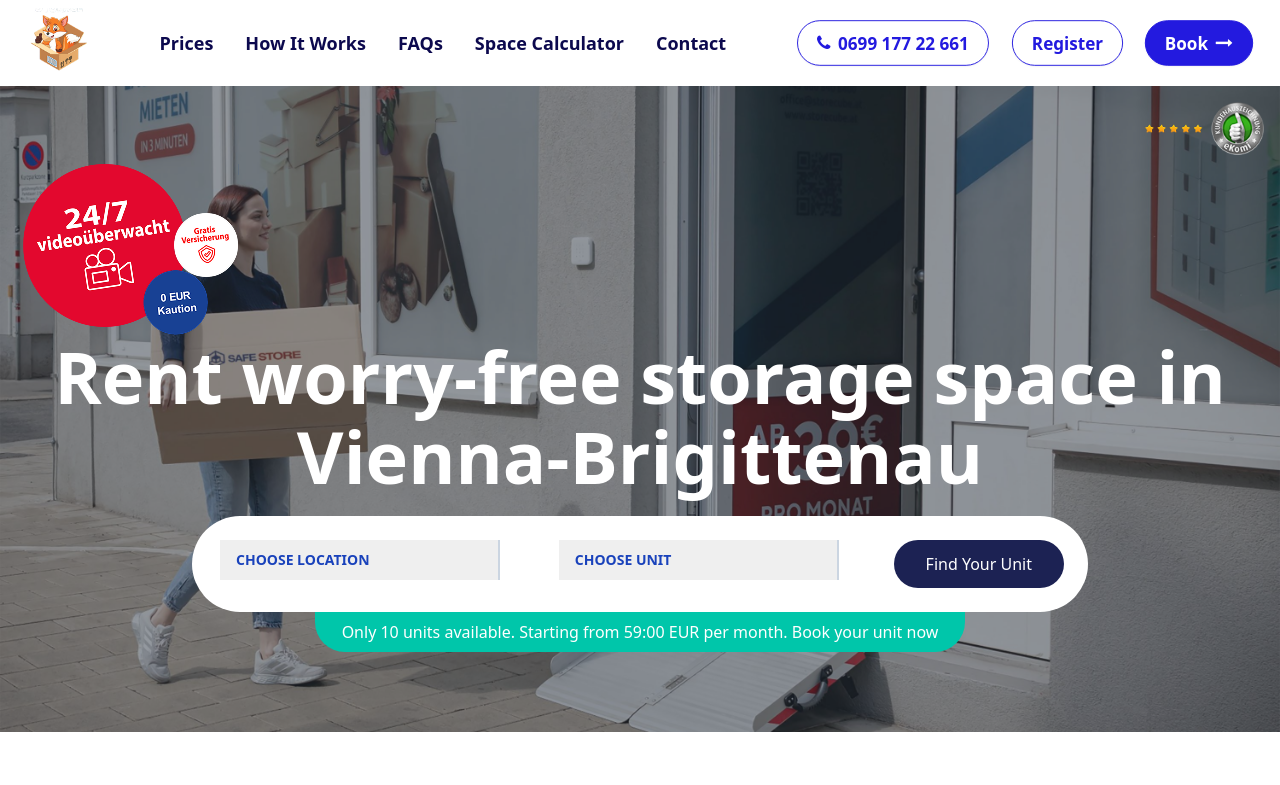
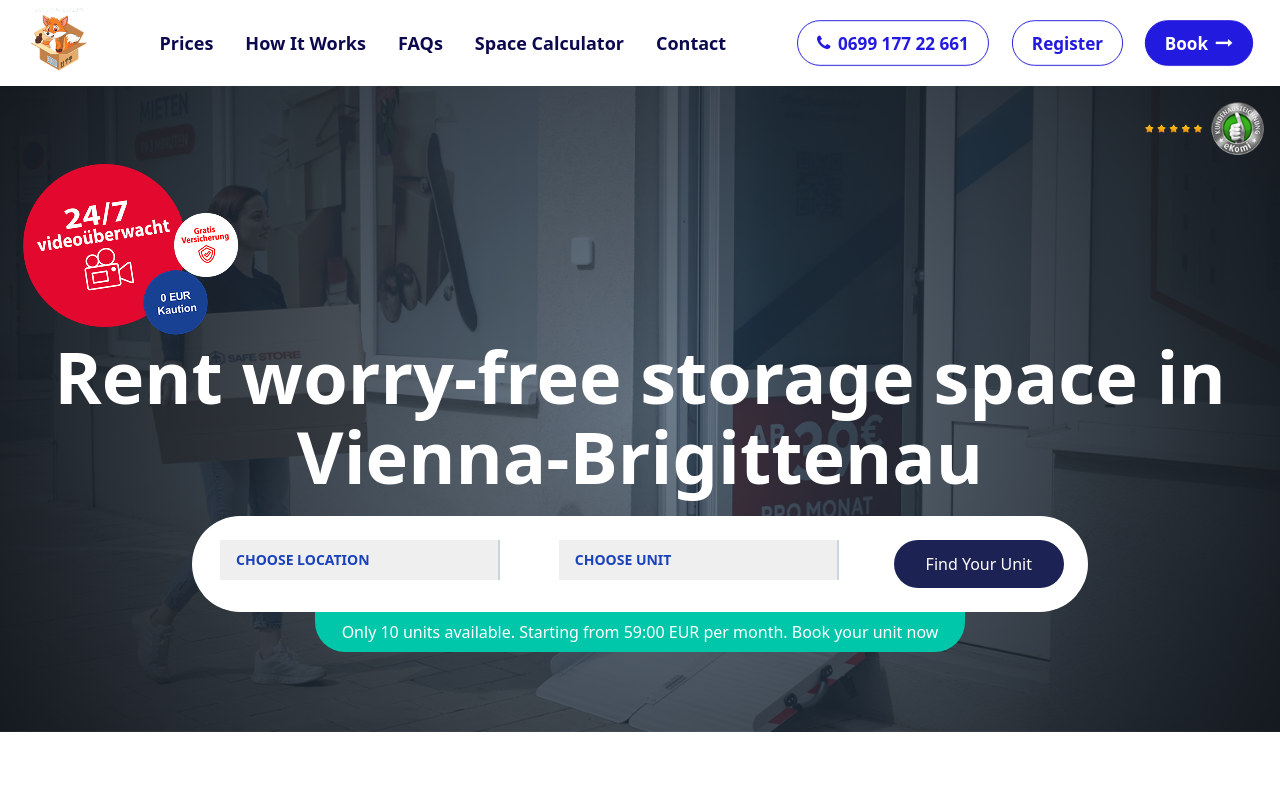
Before and after one commit to chotonbhowmik/self-storage, a React (Vite) app: page / in a window 1280 px wide. Shown: the top 785 px of the page. Built offline with nearby package versions, Linux system fonts and the light colour scheme; no server answers.

Commit message:
change overlay color

```diff
--- a/src/pages/Home/BannerSection/BannerSection.jsx
+++ b/src/pages/Home/BannerSection/BannerSection.jsx
@@ -6,8 +6,10 @@ const BannerSection = () => {
     <div
       className="hero grid  "
       style={{
-        backgroundImage: `url(${BannerBg}), radial-gradient(circle, rgba(51, 116, 173, 0.32), rgba(0, 0, 0, 1))`,
-        gridTemplateColumns: "1fr auto", // Two columns, one for content and one for the star image
+        backgroundImage: `radial-gradient(circle, rgba(51, 116, 173, 0.32), rgba(0, 0, 0, 1)), url(${BannerBg})`,
+        gridTemplateColumns: "1fr auto",
+        backgroundSize: "cover",
+        backgroundPosition: "center",
       }}
     >
       <div className="hero-overlay "></div>
--- a/src/pages/Home/ContactForm/ContactForm.jsx
+++ b/src/pages/Home/ContactForm/ContactForm.jsx
@@ -9,16 +9,16 @@ const ContactForm = () => {
 
     emailjs
       .sendForm(
-        "service_fwcea6j", // ✅ Your EmailJS Service ID
-        "template_l62xl5i", // ✅ Your EmailJS Template ID
+        "service_fwcea6j",
+        "template_l62xl5i",
         form.current,
-        "xndWdw_kP5TiCZgYu" // ✅ Your EmailJS Public Key
+        "xndWdw_kP5TiCZgYu"
       )
       .then(
         (result) => {
           console.log("Message sent:", result.text);
           alert("Message sent successfully!");
-          form.current.reset(); // optional: clear the form
+          form.current.reset();
         },
         (error) => {
           console.error("Email error:", error.text);
--- a/src/pages/Home/Testimonial/Testimonial.jsx
+++ b/src/pages/Home/Testimonial/Testimonial.jsx
@@ -133,7 +133,7 @@ const Testimonial = () => {
               </div>
             </div>
 
-            <div className="w-full lg:w-2/3">
+            <div className="w-full lg:w-2/3 mt-5 lg:mt-0">
               <div className="glide-01 relative w-full">
                 {/*    <!-- Slides --> */}
                 <div className="overflow-hidden" data-glide-el="track">
```
